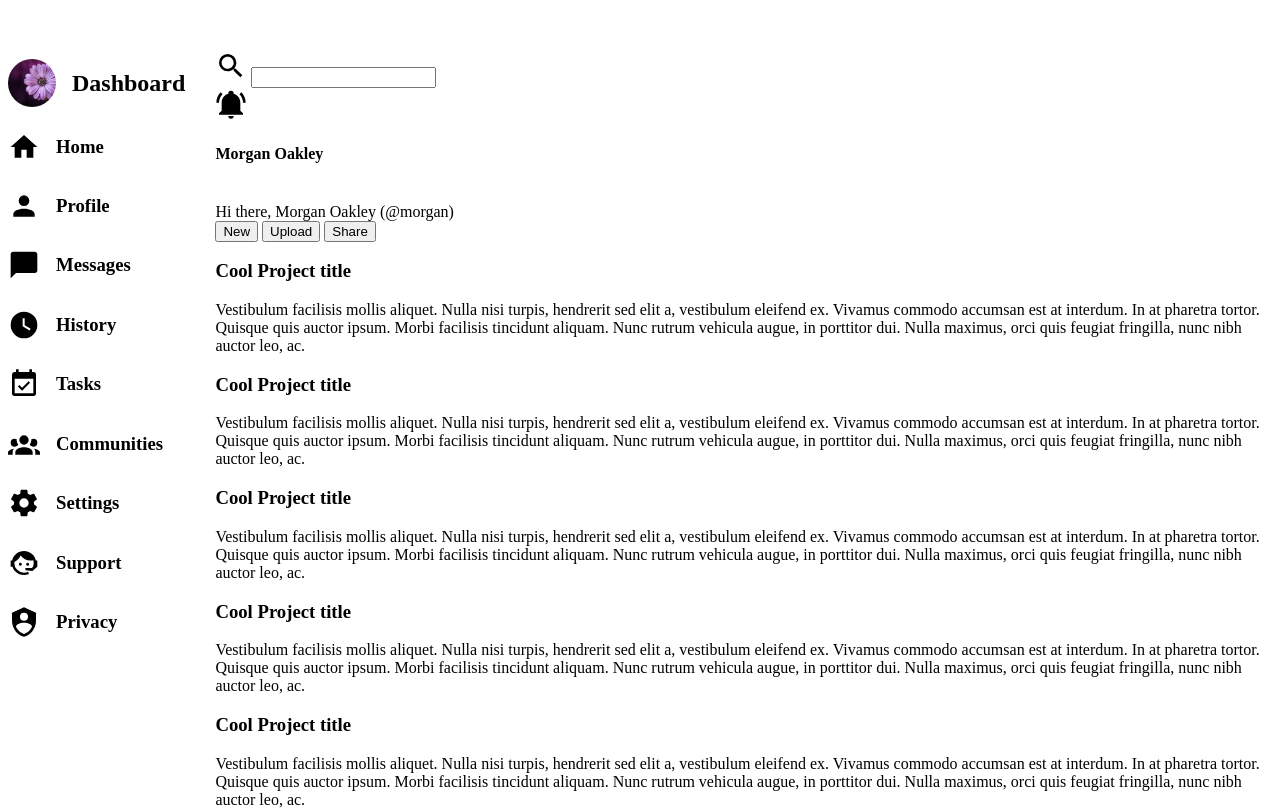
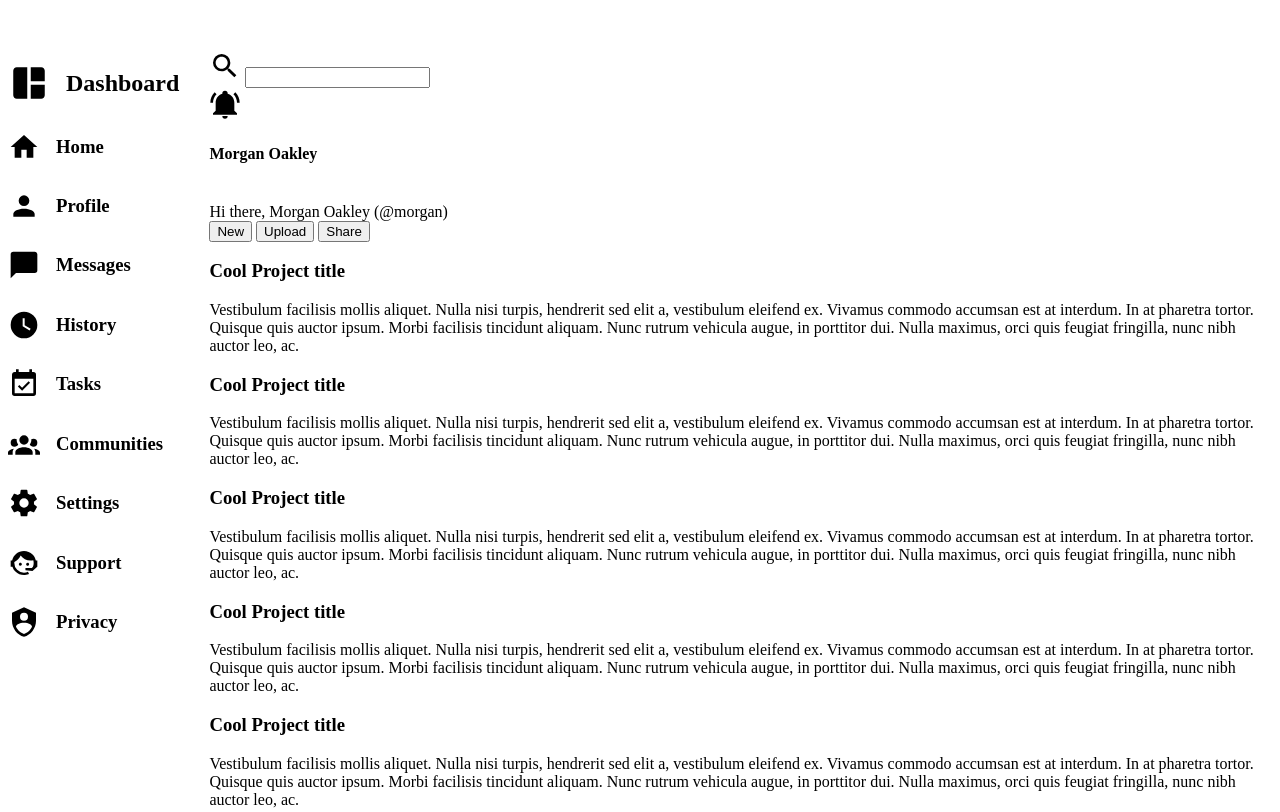
Before and after one commit to pritalb/odin-admin-dashboard, a plain HTML site: page index.html in a window 1280 px wide. Shown: the top 812 px of the page. Drawn offline with Linux system fonts and the light colour scheme.

Commit message:
changed dashboard icon

```diff
--- a/index.html
+++ b/index.html
@@ -8,7 +8,7 @@
 	<div class="container">
 		<div class="sidebar">
 			<div class="logo sidebar-item">
-				<img src="img/flower.jpg" alt="logo-image" class="logo-img">
+				<img src="icons/collage.svg" alt="logo-image" class="dashboard-icon">
 				<h2>Dashboard</h2>
 			</div>
 
--- a/styles.css
+++ b/styles.css
@@ -10,11 +10,10 @@
     width: auto;
 }
 
-.logo-img {
-    height: 48px;
+.dashboard-icon {
+    height: 42px;
     aspect-ratio: 1/1;
     object-fit: cover;
-    border-radius: 24px;
 }
 
 .sidebar {
```
Also changed, not shown: icons/collage.svg (added).
